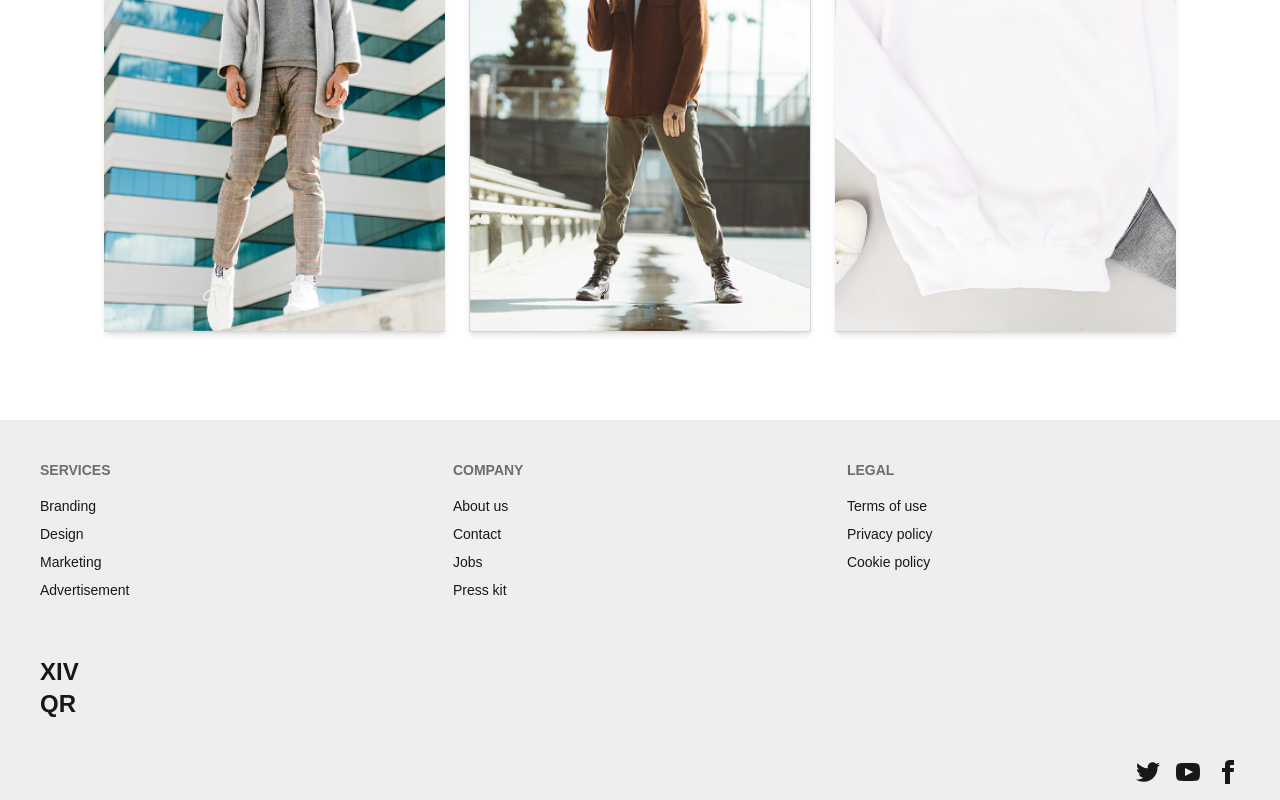
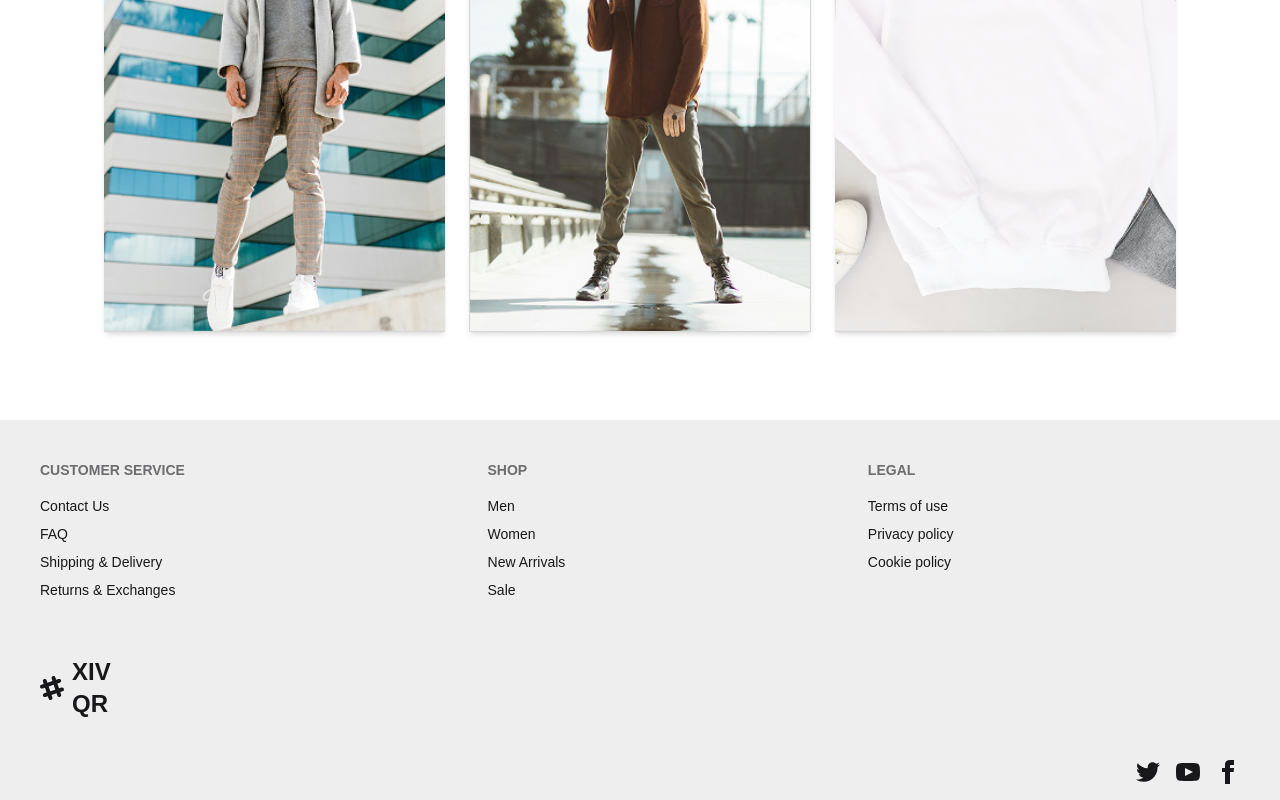
Before and after one commit to iamaaviskar/Clothing-Site, a React (Vite) app in the folder clothing_website/: page / in a window 1280 px wide. Shown: the part 2568-3368 px from the top of the page. Built offline with nearby package versions, Linux system fonts and the light colour scheme; a web font is replaced by a local one.

Commit message:
Change footer content

```diff
--- a/clothing_website/src/component/Footer.jsx
+++ b/clothing_website/src/component/Footer.jsx
@@ -4,19 +4,21 @@
       <div className="bg-base-300">
         <footer className="footer sm:footer-horizontal text-base-content p-10">
           <nav>
-            <h6 className="footer-title">Services</h6>
-            <a className="link link-hover">Branding</a>
-            <a className="link link-hover">Design</a>
-            <a className="link link-hover">Marketing</a>
-            <a className="link link-hover">Advertisement</a>
+            <h6 className="footer-title">Customer Service</h6>
+            <a className="link link-hover">Contact Us</a>
+            <a className="link link-hover">FAQ</a>
+            <a className="link link-hover">Shipping & Delivery</a>
+            <a className="link link-hover">Returns & Exchanges</a>
           </nav>
+
           <nav>
-            <h6 className="footer-title">Company</h6>
-            <a className="link link-hover">About us</a>
-            <a className="link link-hover">Contact</a>
-            <a className="link link-hover">Jobs</a>
-            <a className="link link-hover">Press kit</a>
+            <h6 className="footer-title">Shop</h6>
+            <a className="link link-hover">Men</a>
+            <a className="link link-hover">Women</a>
+            <a className="link link-hover">New Arrivals</a>
+            <a className="link link-hover">Sale</a>
           </nav>
+
           <nav>
             <h6 className="footer-title">Legal</h6>
             <a className="link link-hover">Terms of use</a>
@@ -26,6 +28,17 @@
         </footer>
         <footer className="footer text-base-content px-10 py-4">
           <aside className="grid-flow-col items-center">
+            <svg
+              width="24"
+              height="24"
+              viewBox="0 0 24 24"
+              xmlns="http://www.w3.org/2000/svg"
+              fillRule="evenodd"
+              clipRule="evenodd"
+              className="fill-current"
+            >
+              <path d="M22.672 15.226l-2.432.811.841 2.515c.33 1.019-.209 2.127-1.23 2.456-1.15.325-2.148-.321-2.463-1.226l-.84-2.518-5.013 1.677.84 2.517c.391 1.203-.434 2.542-1.831 2.542-.88 0-1.601-.564-1.86-1.314l-.842-2.516-2.431.809c-1.135.328-2.145-.317-2.463-1.229-.329-1.018.211-2.127 1.231-2.456l2.432-.809-1.621-4.823-2.432.808c-1.355.384-2.558-.59-2.558-1.839 0-.817.509-1.582 1.327-1.846l2.433-.809-.842-2.515c-.33-1.02.211-2.129 1.232-2.458 1.02-.329 2.13.209 2.461 1.229l.842 2.515 5.011-1.677-.839-2.517c-.403-1.238.484-2.553 1.843-2.553.819 0 1.585.509 1.85 1.326l.841 2.517 2.431-.81c1.02-.33 2.131.211 2.461 1.229.332 1.018-.21 2.126-1.23 2.456l-2.433.809 1.622 4.823 2.433-.809c1.242-.401 2.557.484 2.557 1.838 0 .819-.51 1.583-1.328 1.847m-8.992-6.428l-5.01 1.675 1.619 4.828 5.011-1.674-1.62-4.829z"></path>
+            </svg>
             <h2 className="text-2xl font-bold">
               XIV
               <br />
```
